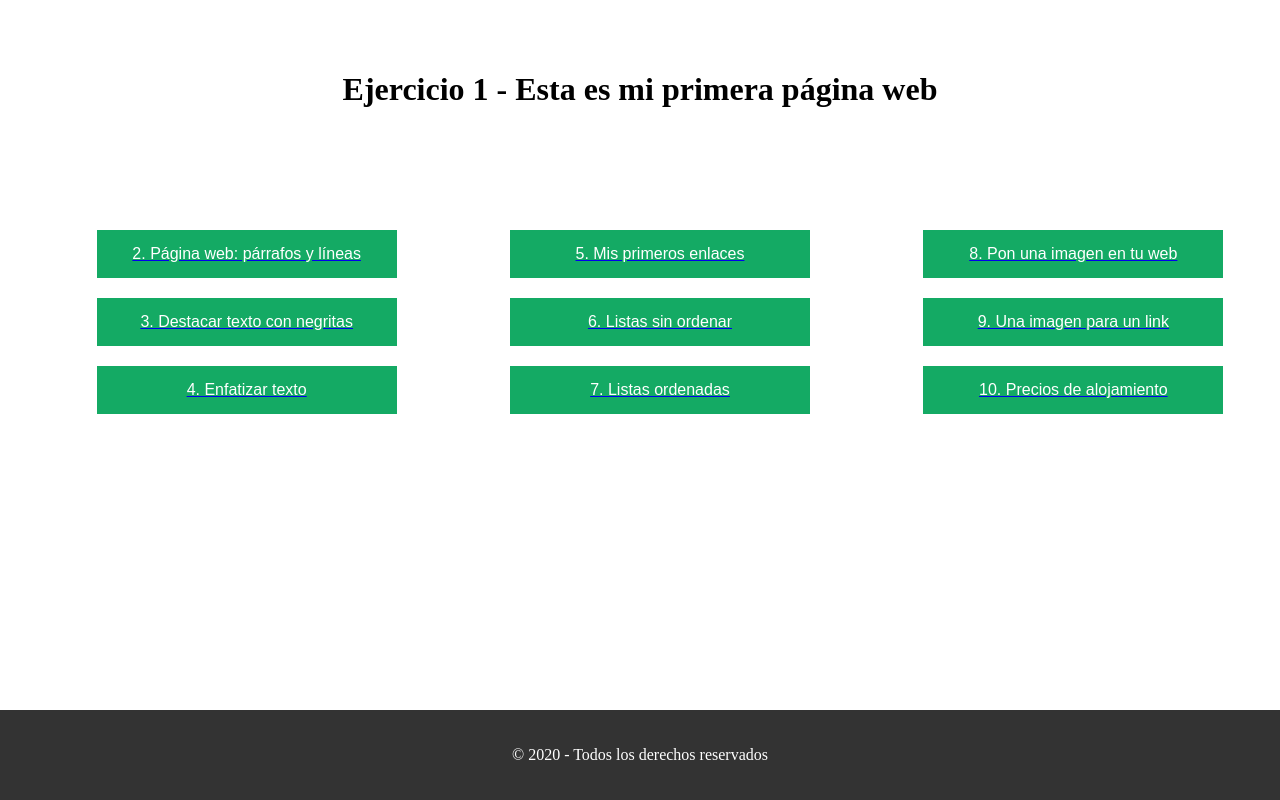
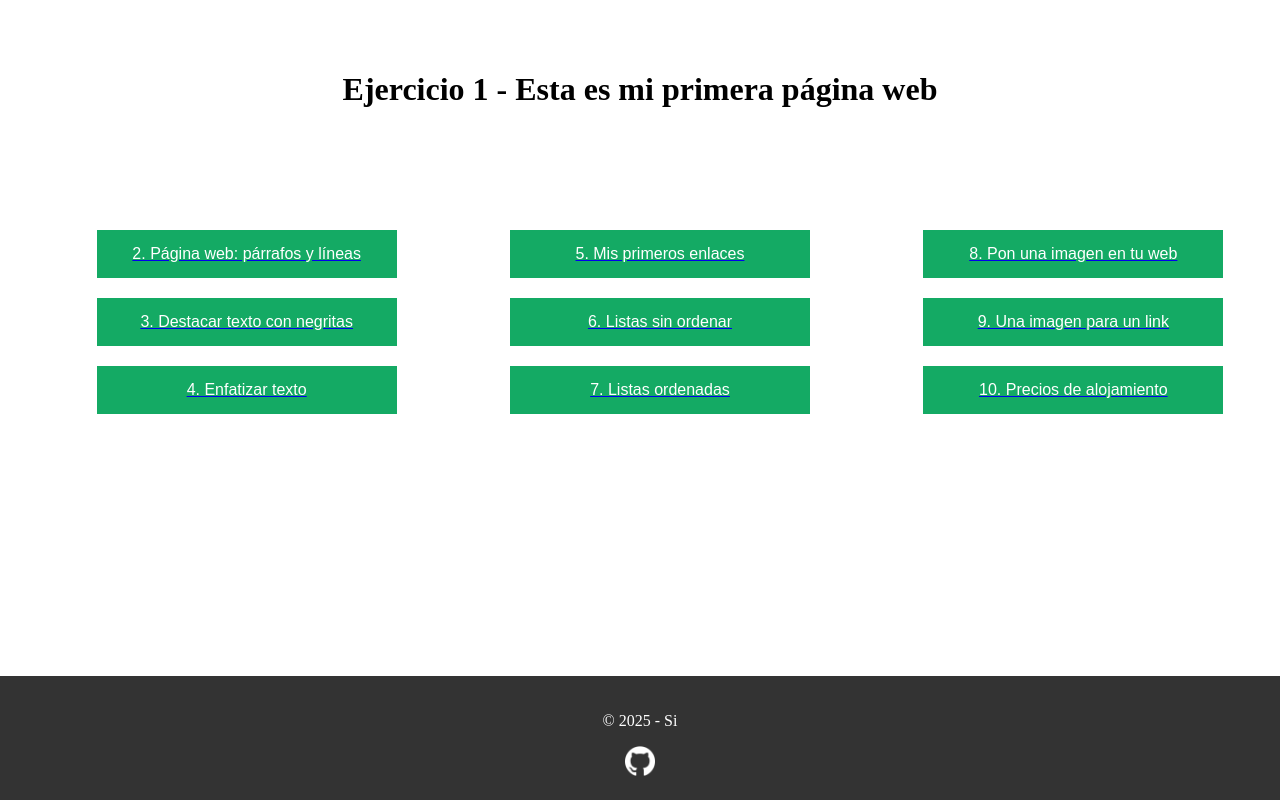
Before and after one commit to alxndrrjs/repo-tajamar-html-2, a plain HTML site: page index.html in a window 1280 px wide. Drawn offline with Linux system fonts and the light colour scheme.

Commit message:
footer update

```diff
--- a/index.html
+++ b/index.html
@@ -89,7 +89,10 @@
     </main>
 
     <footer>
-        <p>© 2020 - Todos los derechos reservados</p>
+        <p>© 2025 - Si</p>
+        <a href="https://github.com/alxndrrjs" target="_blank">
+            <img src="/imgs/github.png" alt="" width="30px">
+        </a>
     </footer>
 
 </body>
```
Also changed, not shown: imgs/github.png (added).
